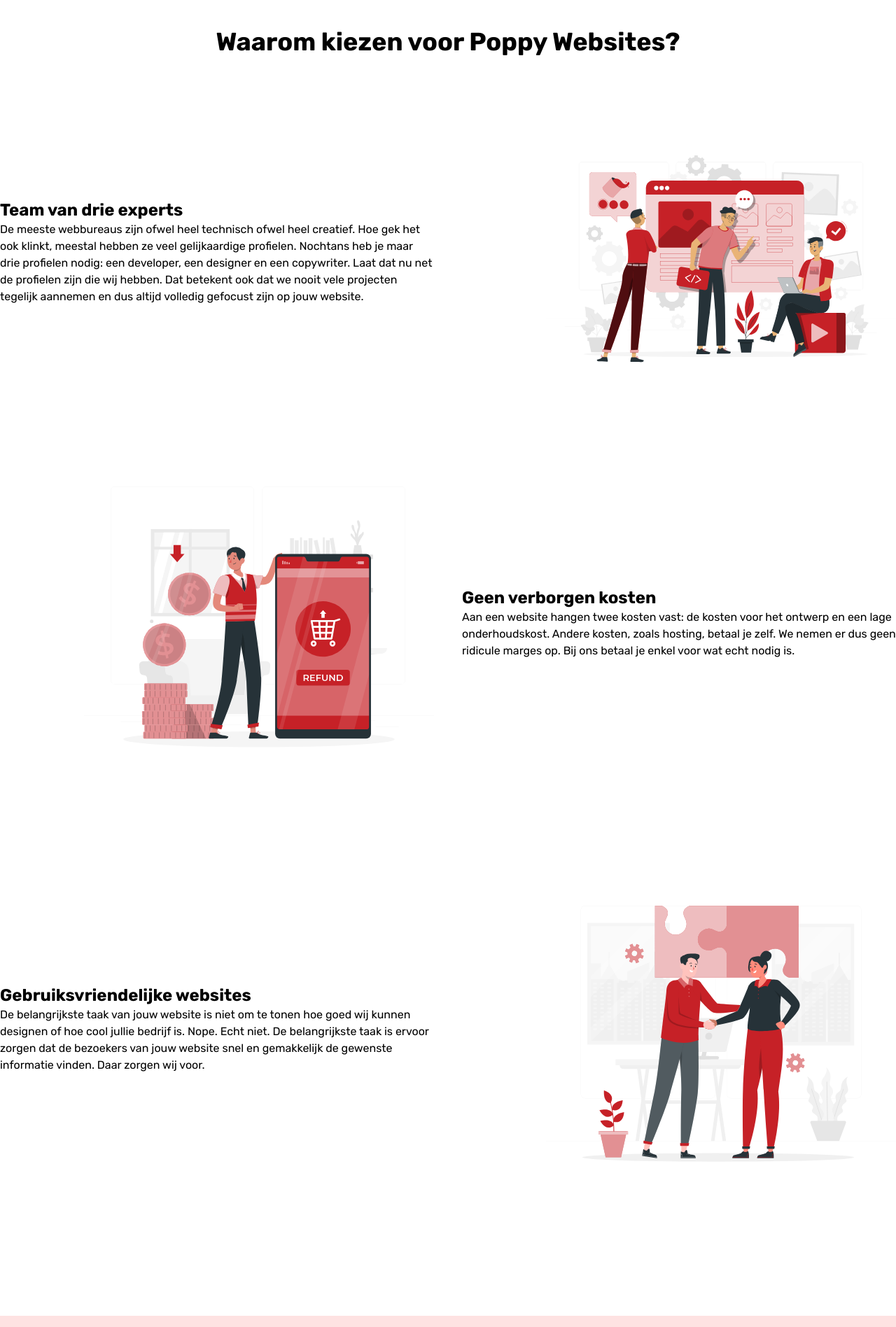
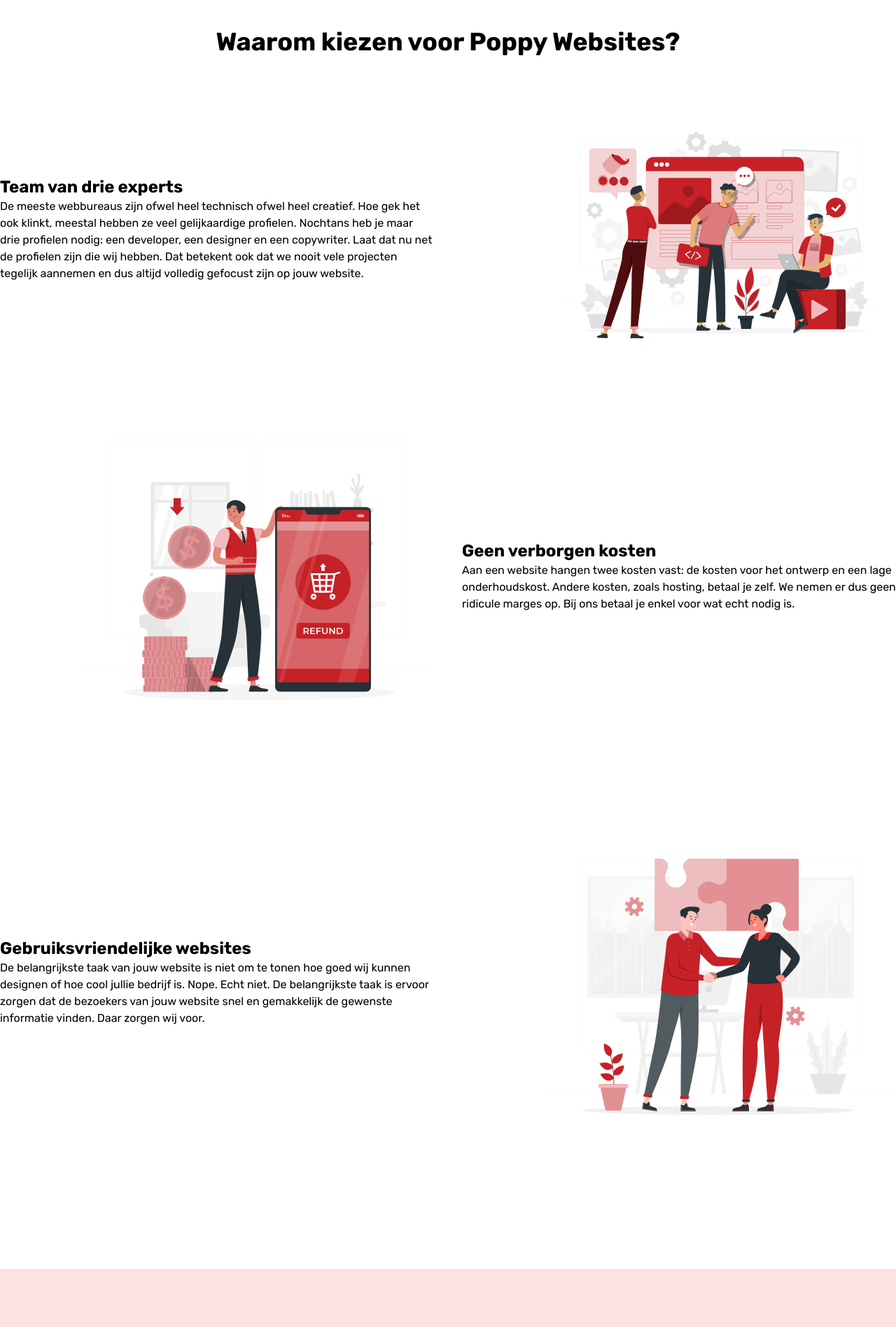
Before and after one commit to AmerSikira/poppy-websites, a Next.js app: page / in a window 1280 px wide. Shown: the part 1432-3328 px from the top of the page at 70% size. Built offline with nearby package versions, Linux system fonts and the light colour scheme.

Commit message:
Remove height

```diff
--- a/components/homepage/hero.tsx
+++ b/components/homepage/hero.tsx
@@ -87,7 +87,7 @@
 						<H2>Waarom kiezen voor Poppy Websites?</H2>
 					</FlexRow>
 				</Container>
-				<Container className="flex gap-10 min-h-half my-20">
+				<Container className="flex gap-10 my-20">
 					<FlexColumn className="w-1/2 justify-center">
 						<H3>Team van drie experts</H3>
 
@@ -113,7 +113,7 @@
 					</FlexRow>
 				</Container>
 
-				<Container className="flex gap-10 min-h-half my-20">
+				<Container className="flex gap-10 my-20">
 					<FlexRow className="w-1/2 justify-end">
 						<Image
 							alt=""
@@ -135,7 +135,7 @@
 						</P>
 					</FlexColumn>
 				</Container>
-				<Container className="flex gap-10 min-h-half my-20">
+				<Container className="flex gap-10 my-20">
 					<FlexColumn className="w-1/2 justify-center">
 						<H3>Gebruiksvriendelijke websites</H3>
 
```
